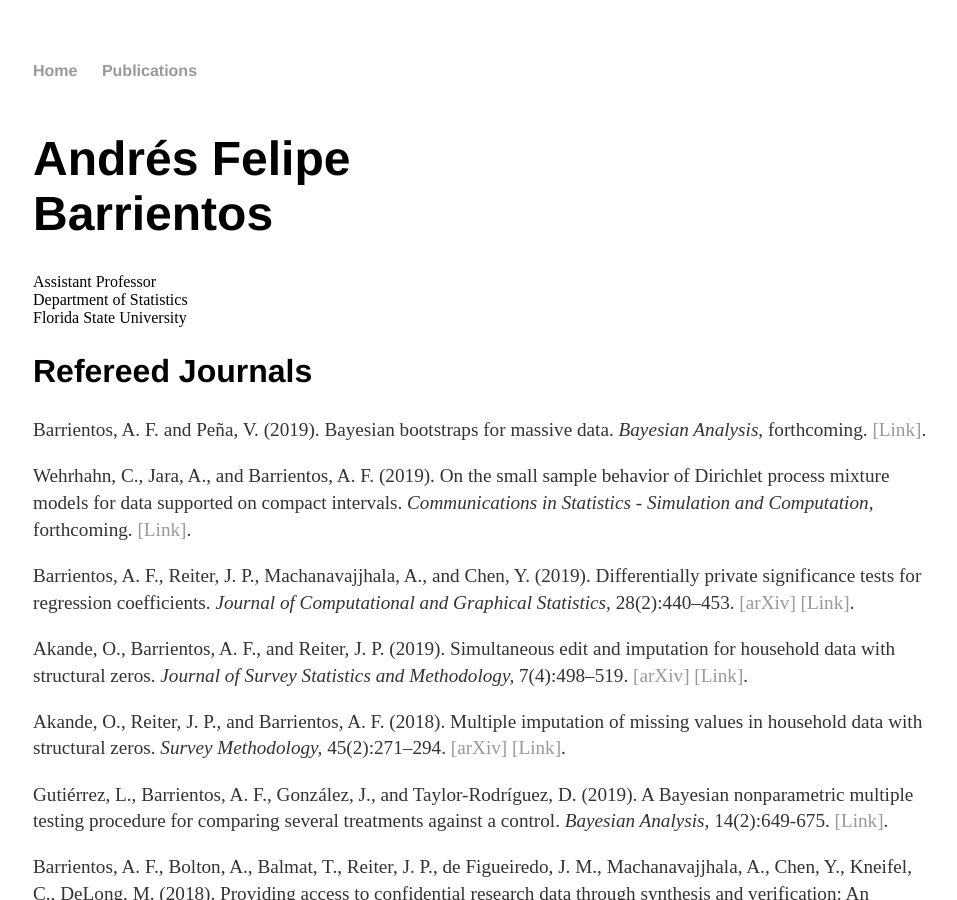
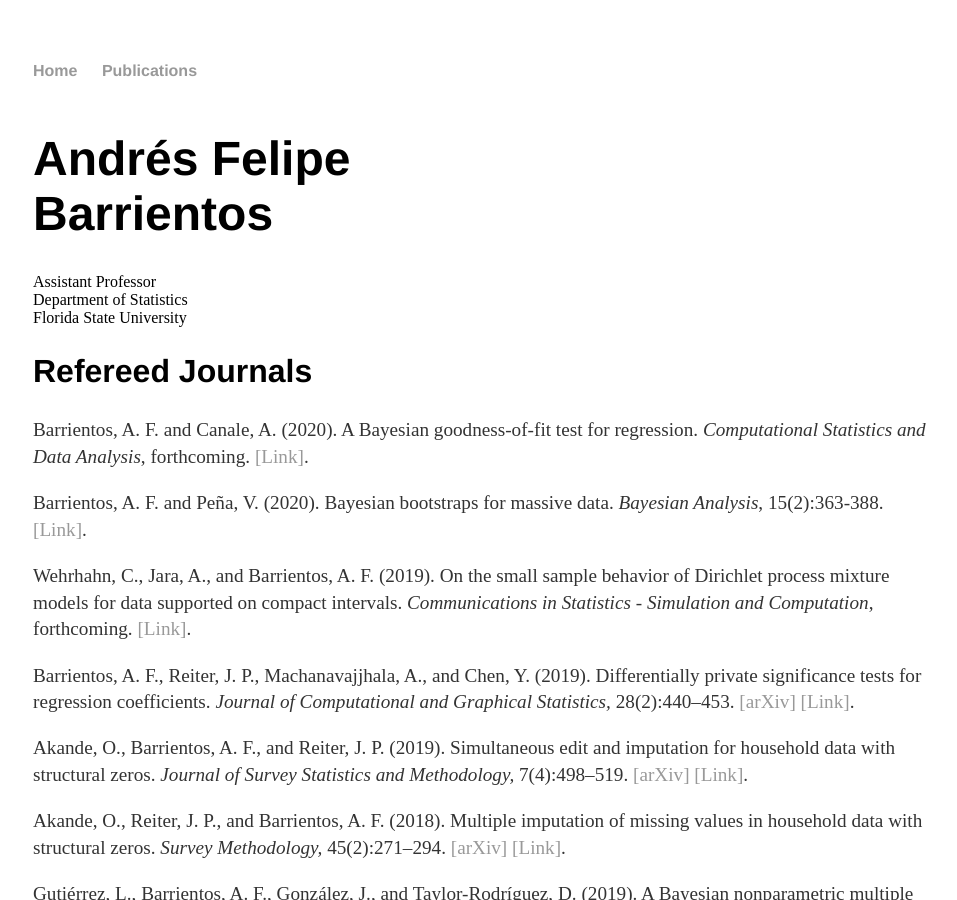
Before and after one commit to anfebar/anfebar.github.io, a Jekyll site: the page built from cv/index.html, in a window 1280 px wide and 900 px high. Shown: the whole window, without its empty margins (159-1116 px from the left). Built offline with Jekyll 4.4.1, drawn with Linux system fonts in a browser that asks for light colours.

Commit message:
Update index.html

```diff
--- a/cv/index.html
+++ b/cv/index.html
@@ -22,11 +22,15 @@ title: Andrés Felipe Barrientos
 
 					<h2>Refereed Journals</h2>
 
-					<p>Barrientos, A. F. and Peña, V. (2019).
-						Bayesian bootstraps for massive data.
-						<em>Bayesian Analysis</em>, forthcoming.
+					<p>Barrientos, A. F. and Canale, A. (2020).
+						A Bayesian goodness-of-fit test for regression.
+						<em>Computational Statistics and Data Analysis</em>, forthcoming.
 						<a href="https://projecteuclid.org/download/pdfview_1/euclid.ba/1557475224">[Link]</a>.
 
+					<p>Barrientos, A. F. and Peña, V. (2020).
+						Bayesian bootstraps for massive data.
+						<em>Bayesian Analysis</em>, 15(2):363-388.
+						<a href="https://projecteuclid.org/download/pdfview_1/euclid.ba/1557475224">[Link]</a>.
 
 					<p>Wehrhahn, C., Jara, A., and Barrientos, A. F. (2019).
 						On the small sample behavior of Dirichlet process mixture models
```
